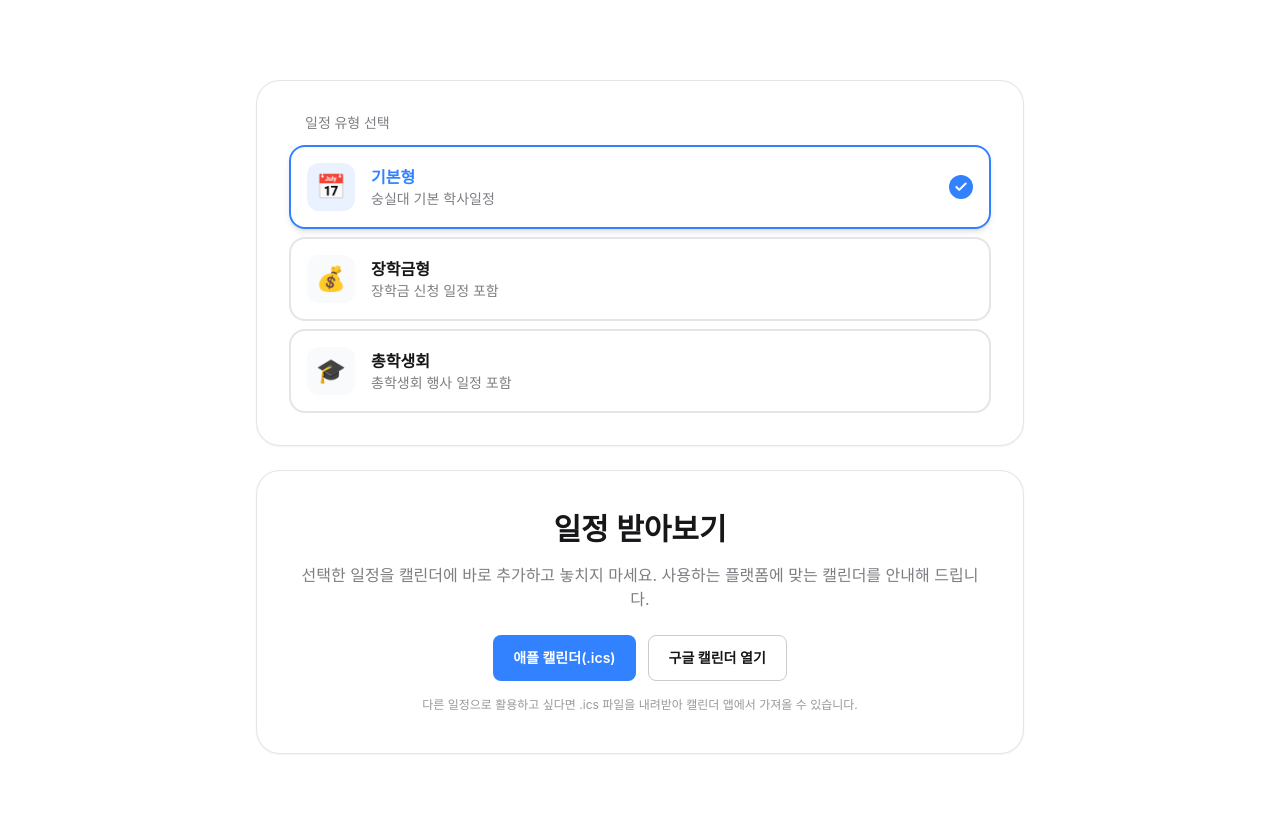
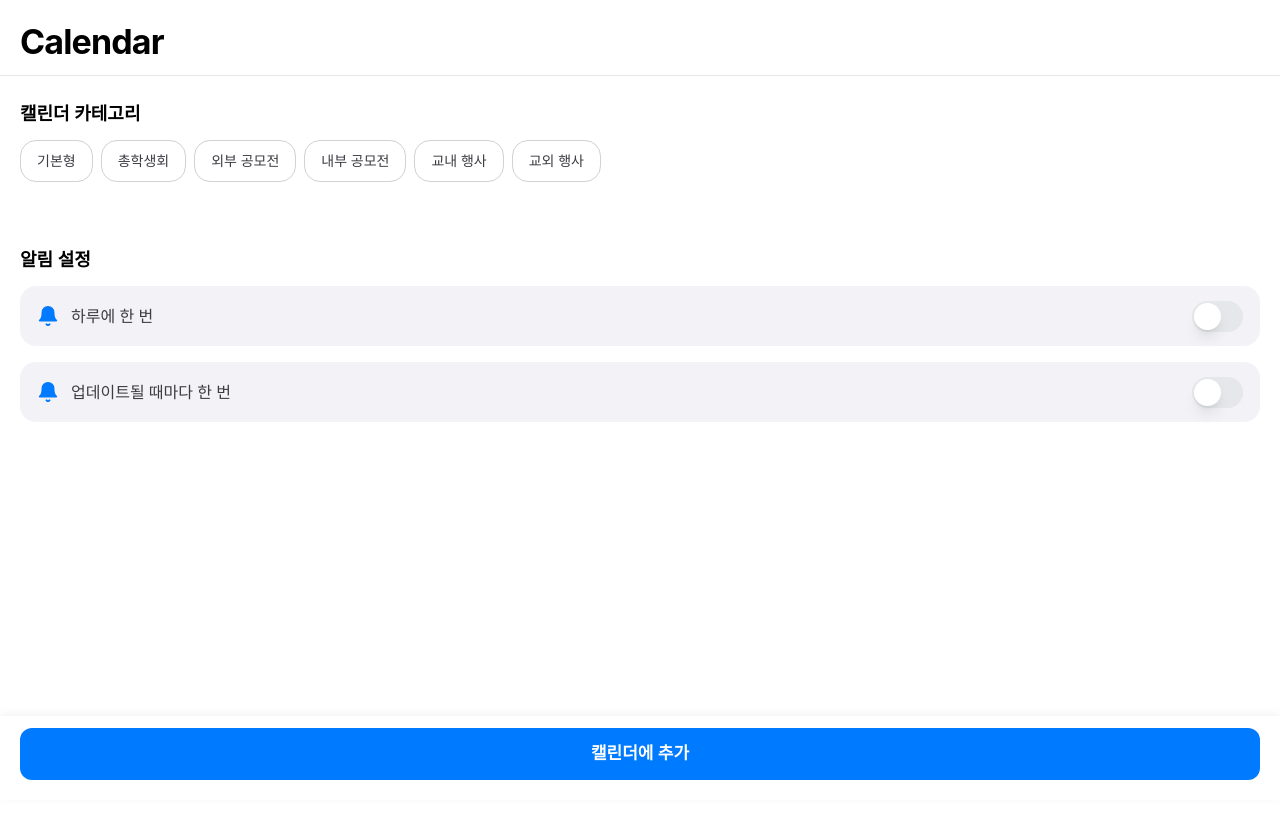
Before and after one commit to yourssu/ssu-time, a React (Vite) app in the folder frontend/@ssu-time/frontend/: page / in a window 1280 px wide. Shown: the top 818 px of the page. Built offline with nearby package versions, Linux system fonts and the light colour scheme; the HTML template or start-up script is replaced by a standard one; a web font is replaced by a local one.

Commit message:
feat: implement `CalendarScreen` with tag selection, alert toggles, and calendar integration

```diff
--- a/frontend/@ssu-time/frontend/src/App.tsx
+++ b/frontend/@ssu-time/frontend/src/App.tsx
@@ -1,13 +1,7 @@
-import { CalendarExportSection } from './components/CalendarExportSection'
+import { CalendarScreen } from './components/CalendarScreen'
 
 function App() {
-  return (
-    <main className="flex min-h-screen items-center justify-center bg-ssu-background px-6 py-20 text-ssu-text">
-      <div className="w-full max-w-3xl">
-        <CalendarExportSection />
-      </div>
-    </main>
-  )
+  return <CalendarScreen />
 }
 
 export default App
--- /dev/null
+++ b/frontend/@ssu-time/frontend/src/components/CalendarScreen.tsx
@@ -0,0 +1,89 @@
+import { useState } from 'react'
+import { SelectableTagView } from './SelectableTagView'
+import { ToggleRowView } from './ToggleRowView'
+import { Bell } from 'lucide-react'
+
+export function CalendarScreen() {
+  const tags = ['기본형', '총학생회', '외부 공모전', '내부 공모전', '교내 행사', '교외 행사']
+  const [selectedTags, setSelectedTags] = useState<string[]>([])
+
+  const handleTagSelectionChanged = (tags: string[]) => {
+    setSelectedTags(tags)
+    console.log('선택된 태그:', tags)
+  }
+
+  const handleDailyToggle = (isOn: boolean) => {
+    console.log('하루에 한 번:', isOn)
+  }
+
+  const handleUpdateToggle = (isOn: boolean) => {
+    console.log('업데이트될 때마다 한 번:', isOn)
+  }
+
+  const handleAddToCalendar = () => {
+    console.log('webcal 캘린더 추가 시도')
+    const webcalUrl = 'webcal://seyeona-ha.github.io/ssu-calendar/ssu_2025_09.ics'
+
+    // Try to open webcal URL
+    window.location.href = webcalUrl
+
+    // Fallback: show alert if webcal doesn't work
+    setTimeout(() => {
+      const userChoice = window.confirm(
+        '캘린더 열기 실패\n\nSafari에서 직접 열어보시겠어요?',
+      )
+      if (userChoice) {
+        const httpsUrl = webcalUrl.replace('webcal://', 'https://')
+        window.open(httpsUrl, '_blank')
+      }
+    }, 1000)
+  }
+
+  return (
+    <div className="flex min-h-screen flex-col bg-white">
+      {/* Navigation Bar */}
+      <header className="border-b border-gray-200 bg-white px-5 pb-2 pt-4">
+        <h1 className="text-[34px] font-bold tracking-tight text-black">Calendar</h1>
+      </header>
+
+      {/* Scrollable Content */}
+      <div className="flex-1 overflow-y-auto px-5 pb-24 pt-6">
+        {/* Calendar Category Section */}
+        <section className="mb-16">
+          <h2 className="mb-3 text-lg font-semibold text-black">캘린더 카테고리</h2>
+          <SelectableTagView tags={tags} onSelectionChanged={handleTagSelectionChanged} />
+        </section>
+
+        {/* Alert Settings Section */}
+        <section>
+          <h2 className="mb-3 text-lg font-semibold text-black">알림 설정</h2>
+          <div className="flex flex-col gap-4">
+            <ToggleRowView
+              title="하루에 한 번"
+              icon={<Bell size={22} fill="currentColor" />}
+              isOn={false}
+              onToggle={handleDailyToggle}
+            />
+            <ToggleRowView
+              title="업데이트될 때마다 한 번"
+              icon={<Bell size={22} fill="currentColor" />}
+              isOn={false}
+              onToggle={handleUpdateToggle}
+            />
+          </div>
+        </section>
+      </div>
+
+      {/* Fixed Bottom Button Container */}
+      <div className="fixed bottom-0 left-0 right-0 bg-white px-5 pb-5 pt-3 shadow-[0_-2px_10px_rgba(0,0,0,0.05)]">
+        <button
+          type="button"
+          onClick={handleAddToCalendar}
+          className="h-[52px] w-full rounded-xl bg-ios-blue text-[17px] font-semibold text-white transition-colors hover:bg-ios-blue/90 active:bg-ios-blue/80"
+        >
+          캘린더에 추가
+        </button>
+      </div>
+    </div>
+  )
+}
--- /dev/null
+++ b/frontend/@ssu-time/frontend/src/components/SelectableTagView.tsx
@@ -0,0 +1,35 @@
+import { useState } from 'react'
+import { TagCell } from './TagCell'
+
+interface SelectableTagViewProps {
+  tags: string[]
+  onSelectionChanged?: (selectedTags: string[]) => void
+}
+
+export function SelectableTagView({ tags, onSelectionChanged }: SelectableTagViewProps) {
+  const [selectedItems, setSelectedItems] = useState<Set<string>>(new Set())
+
+  const handleToggle = (tag: string) => {
+    const newSelection = new Set(selectedItems)
+    if (newSelection.has(tag)) {
+      newSelection.delete(tag)
+    } else {
+      newSelection.add(tag)
+    }
+    setSelectedItems(newSelection)
+    onSelectionChanged?.(Array.from(newSelection))
+  }
+
+  return (
+    <div className="flex flex-wrap gap-2">
+      {tags.map((tag) => (
+        <TagCell
+          key={tag}
+          title={tag}
+          isSelected={selectedItems.has(tag)}
+          onClick={() => handleToggle(tag)}
+        />
+      ))}
+    </div>
+  )
+}
--- /dev/null
+++ b/frontend/@ssu-time/frontend/src/components/TagCell.tsx
@@ -0,0 +1,24 @@
+interface TagCellProps {
+  title: string
+  isSelected: boolean
+  onClick: () => void
+}
+
+export function TagCell({ title, isSelected, onClick }: TagCellProps) {
+  return (
+    <button
+      type="button"
+      onClick={onClick}
+      className={`
+        rounded-2xl border px-4 py-[10px] text-sm font-medium transition-all
+        ${
+          isSelected
+            ? 'border-ios-blue bg-ios-blue/85 text-white'
+            : 'border-ios-gray4 bg-white text-ios-dark-gray hover:border-ios-blue/40'
+        }
+      `}
+    >
+      {title}
+    </button>
+  )
+}
--- /dev/null
+++ b/frontend/@ssu-time/frontend/src/components/ToggleRowView.tsx
@@ -0,0 +1,49 @@
+import { useState } from 'react'
+
+interface ToggleRowViewProps {
+  title: string
+  icon?: React.ReactNode
+  isOn?: boolean
+  onToggle?: (isOn: boolean) => void
+}
+
+export function ToggleRowView({ title, icon, isOn = false, onToggle }: ToggleRowViewProps) {
+  const [enabled, setEnabled] = useState(isOn)
+
+  const handleToggle = () => {
+    const newValue = !enabled
+    setEnabled(newValue)
+    onToggle?.(newValue)
+  }
+
+  return (
+    <div className="flex h-[60px] items-center gap-3 rounded-2xl border-[1.5px] border-transparent bg-ios-gray6 px-4">
+      {/* Icon */}
+      {icon && <div className="flex h-[22px] w-[22px] items-center justify-center text-ios-blue">{icon}</div>}
+
+      {/* Title */}
+      <span className="flex-1 text-base font-medium text-ios-dark-gray">{title}</span>
+
+      {/* Toggle Switch */}
+      <button
+        type="button"
+        role="switch"
+        aria-checked={enabled}
+        onClick={handleToggle}
+        className={`
+          relative inline-flex h-[31px] w-[51px] shrink-0 cursor-pointer rounded-full border-2 border-transparent transition-colors duration-200 ease-in-out focus:outline-none focus-visible:ring-2 focus-visible:ring-ios-blue focus-visible:ring-offset-2
+          ${enabled ? 'bg-ios-blue' : 'bg-gray-200'}
+        `}
+      >
+        <span className="sr-only">{title}</span>
+        <span
+          aria-hidden="true"
+          className={`
+            pointer-events-none inline-block h-[27px] w-[27px] transform rounded-full bg-white shadow-lg ring-0 transition duration-200 ease-in-out
+            ${enabled ? 'translate-x-5' : 'translate-x-0'}
+          `}
+        />
+      </button>
+    </div>
+  )
+}
--- a/frontend/@ssu-time/frontend/tailwind.config.js
+++ b/frontend/@ssu-time/frontend/tailwind.config.js
@@ -9,6 +9,11 @@ export default {
         'ssu-text': '#171719',
         'ssu-background': '#ffffff',
         'ssu-muted': '#7d7e83',
+        // iOS system colors
+        'ios-blue': '#007AFF',
+        'ios-gray6': '#F2F2F7',
+        'ios-gray4': '#D1D1D6',
+        'ios-dark-gray': '#3C3C43',
       },
       fontFamily: {
         pretendard: ['Pretendard', 'sans-serif'],
@@ -16,6 +21,9 @@ export default {
       boxShadow: {
         'dropdown': '0px 10px 30px rgba(0, 0, 0, 0.12)',
       },
+      spacing: {
+        '18': '4.5rem', // 72px
+      },
     },
   },
   plugins: [],
```
